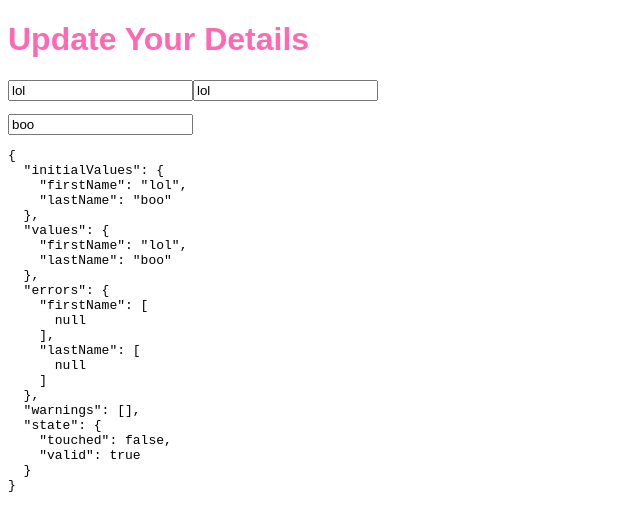
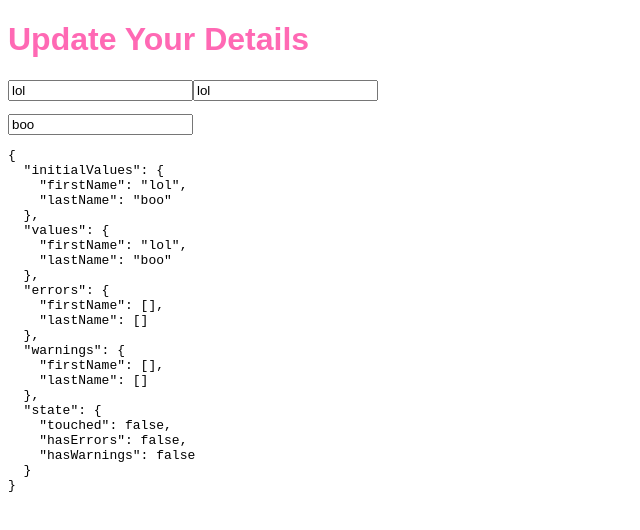
Before and after one commit to criol/react-micro-form, a React app: page / in a window 1280 px wide. Shown: the top 530 px of the page, without its empty margins (0-640 px from the left). Built offline with nearby package versions, Linux system fonts and the light colour scheme; the HTML template or start-up script is replaced by a standard one.

Commit message:
little bit of fp

```diff
--- a/src/Components/Form/FormHooks.js
+++ b/src/Components/Form/FormHooks.js
@@ -1,16 +1,66 @@
 import { useState } from 'react';
 
-const noop = () => {};
+import {
+  flow,
+  split,
+  combineObject,
+  map,
+  some,
+  filterOutValues,
+  objectKeys,
+  objectValues,
+  containsValues
+} from '../../Helpers/fp';
 
+const errorFilterer = flow(
+  split(
+    flow(
+      objectKeys
+    ),
+    flow(
+      objectValues,
+      map(filterOutValues(null, '', undefined)),
+    ),
+  ),
+  combineObject
+);
 
+window.errorFilterer = flow(
+  split(
+    flow(
+      objectKeys
+    ),
+    flow(
+      objectValues,
+      map(filterOutValues(null, '', undefined)),
+    ),
+  ),
+  combineObject
+);
+function useFormChecking(values, checkFunction) {
+  const [errors, setErrors] = useState(
+    errorFilterer(checkFunction(values))
+  );
+
+  function doCheck(vals) {
+    setErrors(
+      errorFilterer(checkFunction(vals))
+    );
+  }
+  return [
+    errors,
+    doCheck,
+    flow(objectValues, x=> {console.log(x); return x}, some(v => v.length), x=> {console.log(x); return x})(errors)
+  ]
+}
 
 export function useForm (onSubmit, {validate, warn}, initialValues) {
-  const [values, setValues] = useState(initialValues);
-  const [errors, setErrors] = useState(validate(values));
-  const [warnings, setWarnings] = useState(warn(values));
-  const [state, setState] = useState({
+  const [ values, setValues ] = useState(initialValues);
+  const [ warnings, setWarnings, hasWarnings ] = useFormChecking(values, warn);
+  const [ errors, setErrors, hasErrors ] = useFormChecking(values, validate);
+
+  const [ formStates, setFormStates ] = useState({
     touched: false,
-    valid: true,
   });
 
   function changeField(fieldName, newValue) {
@@ -19,15 +69,14 @@ export function useForm (onSubmit, {validate, warn}, initialValues) {
       [fieldName]: newValue
     }
     setValues(newValues);
-    const errors = validate(newValues);
-    setErrors(errors);
-    setWarnings(warn(newValues));
+    setErrors(newValues);
+    setWarnings(newValues);
   }
 
   function changeFieldFocus(fieldName, isFocused) {
     if (isFocused) {
-      setState({
-        ...state,
+      setFormStates({
+        ...formStates,
         touched: true
       });
     }
@@ -40,15 +89,23 @@ export function useForm (onSubmit, {validate, warn}, initialValues) {
     values,
     errors,
     warnings,
-    state
+    state: {
+      ...formStates,
+      hasErrors,
+      hasWarnings
+    }
   }
 
   return {
     form,
-    handleSubmit: noop,
+    handleSubmit: onSubmit,
     values,
     errors,
-    state
+    state: {
+      ...formStates,
+      hasErrors,
+      hasWarnings
+    }
   }
 }
 
@@ -57,13 +114,13 @@ export function useField (fieldName, form) {
   return {
     input: {
       onChange: (e) => {
-        form.changeField(fieldName, e.target.value)
+        form.changeField(fieldName, e.target.value);
       },
       onFocus: e => {
-        form.changeFieldFocus(fieldName, true)
+        form.changeFieldFocus(fieldName, true);
       },
       onBlur: e => {
-        form.changeFieldFocus(fieldName, false)
+        form.changeFieldFocus(fieldName, false);
       },
       value: form.values[fieldName]
     },
--- a/src/Forms/UserContactForm.js
+++ b/src/Forms/UserContactForm.js
@@ -8,7 +8,7 @@ const required = v => v ? null : 'required';
 
 const UserContactForm = () => {
   console.log('render')
-  const { form, handleSubmit, values, state } = useForm(
+  const { form, handleSubmit } = useForm(
     () => {},
     {
       validate: values => {
@@ -17,7 +17,12 @@ const UserContactForm = () => {
           lastName: [required(values.lastName)]
         }
       },
-      warn: values => [required(values.firstName), required(values.lastName)].filter(e => !!e),
+      warn: values => {
+        return {
+          firstName: [required(values.firstName)],
+          lastName: [required(values.lastName)]
+        }
+      },
     },
     {
       firstName: 'lol',
--- /dev/null
+++ b/src/Helpers/fp.js
@@ -0,0 +1,65 @@
+export function flow (...funcs) {
+  return function(arg) {
+    let result = arg;
+
+    funcs.forEach(func => {
+      result = func(result);
+    });
+
+    return result;
+  }
+}
+
+export function split(...funcs) {
+  return function (arg) {
+    let result = [];
+
+    funcs.forEach(func => {
+      result = [...result, (func(arg))];
+    })
+
+    return result;
+  }
+}
+
+export function map(mapperFunc) {
+  return function(array) {
+    return array.map(mapperFunc);
+  }
+}
+
+export function some(filterFunc) {
+  return function(array) {
+    return array.some(filterFunc);
+  }
+}
+
+export function filterOutValues(...values) {
+  return function (array) {
+    return array.filter(v => !values.includes(v));
+  }
+}
+
+export function containsValues(value) {
+  return function (array) {
+    return array.includes(value);
+  }
+}
+
+export function objectKeys(obj) {
+  return Object.keys(obj);
+}
+
+export function objectValues(obj) {
+  return Object.values(obj);
+}
+
+export function combineObject([keyArr, valuesArr]) {
+  let result = {};
+
+  keyArr.forEach((key, i) => {
+    result[key] = valuesArr[i];
+  });
+
+  return result;
+}
```
Also changed, not shown: 2 other files (tests, documents, lock files or other folders).
